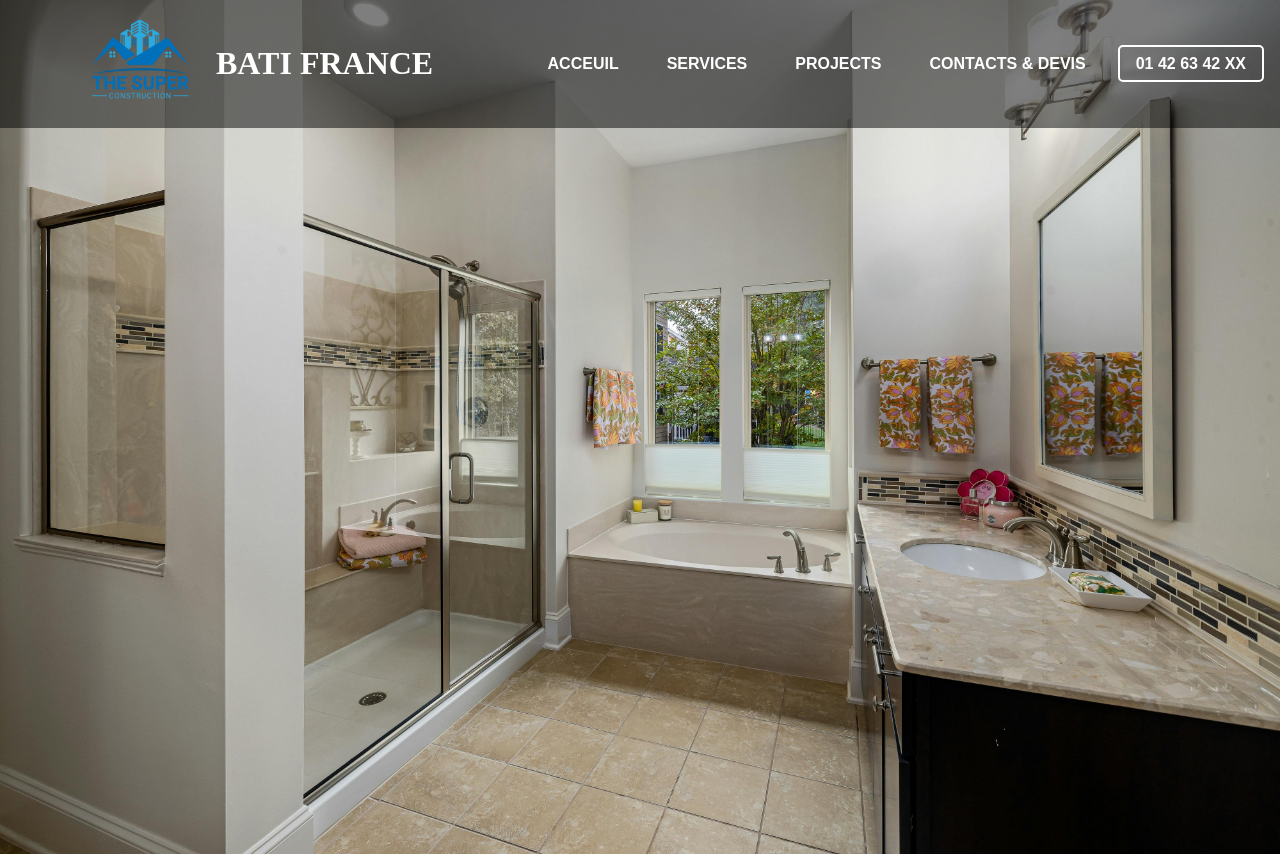
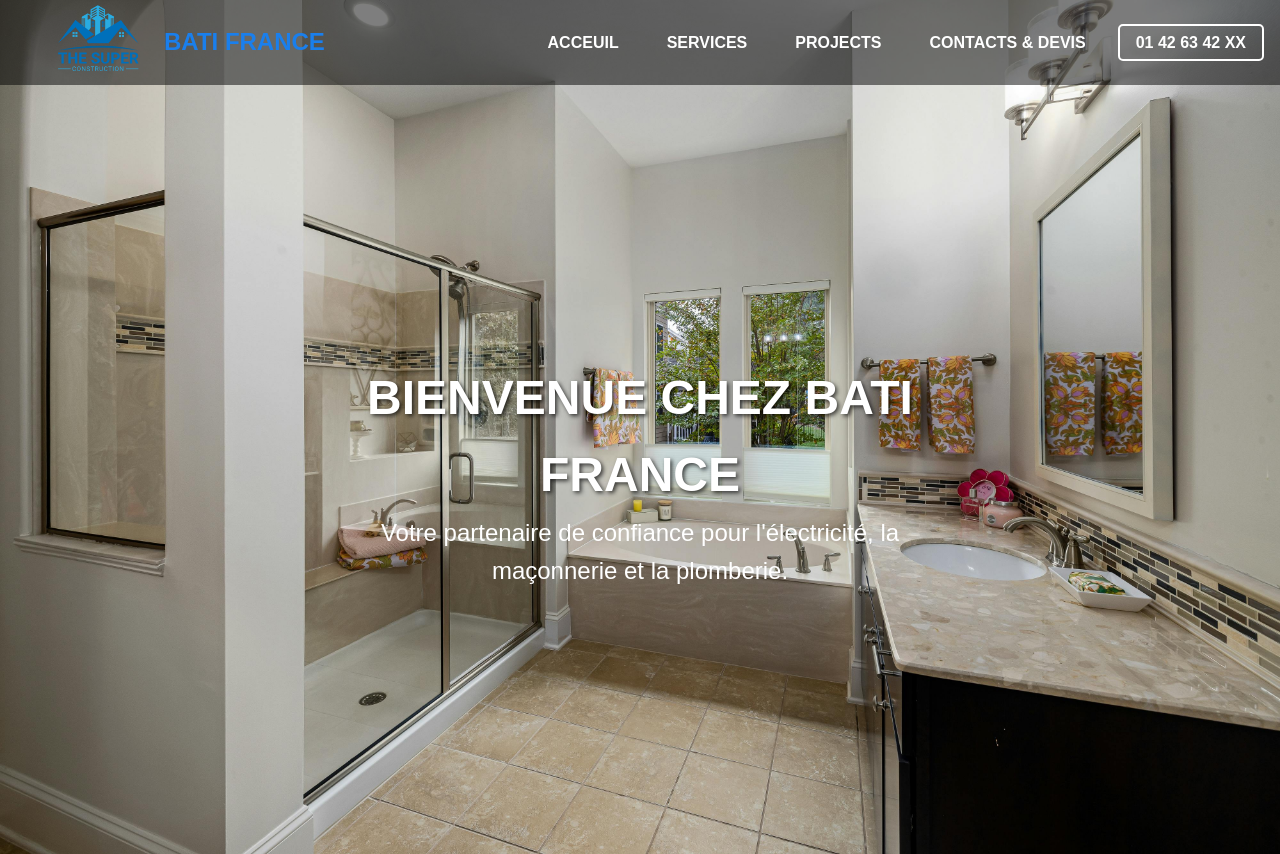
Before and after one commit to massygh/BATI-FRANCE, a plain HTML site: page index.html in a window 1280 px wide. Shown: the top 854 px of the page. Drawn offline with Linux system fonts and the light colour scheme.

Commit message:
updtade header

```diff
--- a/index.html
+++ b/index.html
@@ -5,6 +5,7 @@
     <meta name="viewport" content="width=device-width, initial-scale=1.0">
     <title>Bati France - Multi-Services</title>
     <link rel="stylesheet" href="styles.css">
+    <link rel="icon" href="images/logo.png">
 </head>
 <body>
     <header>
@@ -32,6 +33,10 @@
         </div>
         <div class="header-image">
             <img src="images/bf.png" alt="Bati France">
+            <div class="header-text">
+                <h1>BIENVENUE CHEZ BATI FRANCE</h1>
+                <p>Votre partenaire de confiance pour l'électricité, la maçonnerie et la plomberie.</p>
+            </div>
         </div>
     </header>
     <div class="main-content">
--- a/styles.css
+++ b/styles.css
@@ -15,6 +15,7 @@ header {
     position: absolute;
     top: 0;
     width: 100%;
+    height: 85px;
     display: flex;
     justify-content: space-between;
     align-items: center;
@@ -23,18 +24,20 @@ header {
 
 
 header .logo {
-    margin-left: 5rem;
+    margin-left: 3rem;
     display: flex;
     align-items: center;
 }
 
 header .logo img {
-    height: 120px;
+    height: 100px;
 }
 
 header .logo h1 {
     padding: 0 1rem;
-    font-family:'trickster';
+    font-family:'joschmi', sans-serif;
+    font-size: 1.5em;
+    color: rgb(26, 127, 236);
 }
 
 header nav {
@@ -100,9 +103,39 @@ header nav ul li a:hover {
     background-color: #575757;
 }
 
+.header-image {
+    position: relative;
+    text-align: center;
+    color: #fff;
+    height: 950px;
+    overflow: hidden;
+}
+
 .header-image img {
     width: 100%;
     height: auto;
+}
+
+.header-text {
+    position: absolute;
+    top: 50%;
+    left: 50%;
+    transform: translate(-50%, -50%);
+    text-align: center;
+    padding: 20px;
+}
+
+.header-text h1 {
+    font-size: 3em;
+    margin: 0;
+    font-family: 'Arial', sans-serif;
+    text-shadow: 2px 2px 4px rgba(0, 0, 0, 0.7); /* Adds a text shadow for better readability */
+}
+
+
+.header-text p {
+    font-size: 1.5rem;
+    margin: 0;
 }
 
 .header {
```
